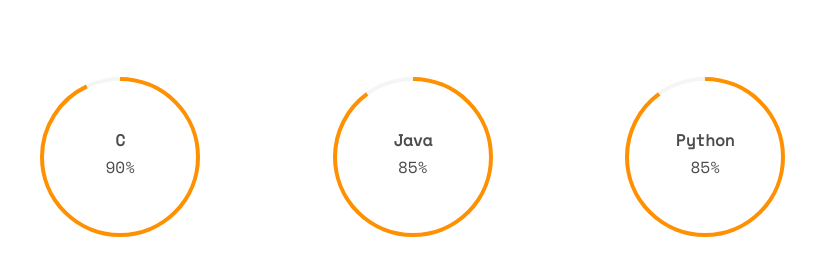
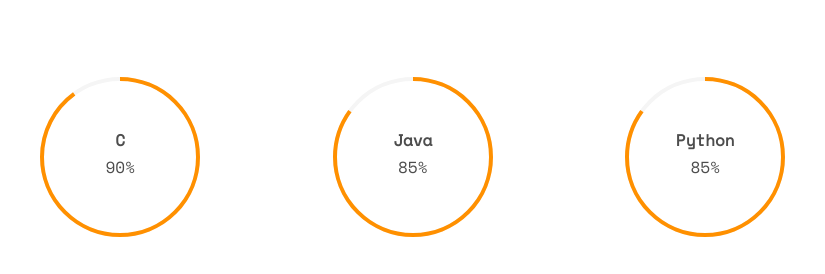
Before and after one commit to ashish9348/ashish9348.github.io, a plain HTML site: page index.html in a window 1280 px wide. Shown: the part 3865-4139 px from the top of the page, 81-906 px from the left. Drawn offline with nearby package versions, Linux system fonts and the light colour scheme; files whose address does not match are found by name.

Commit message:
Update index.html

```diff
--- a/index.html
+++ b/index.html
@@ -205,13 +205,13 @@
 			</div>
 			<div class="row row-pb-md">
 				<div class="col-md-3 col-sm-6 col-xs-12 text-center">
-					<div class="chart" data-percent="93"><span><strong>C</strong>90%</span></div>
+					<div class="chart" data-percent="90"><span><strong>C</strong>90%</span></div>
 				</div>
 				<div class="col-md-3 col-sm-6 col-xs-12 text-center">
-					<div class="chart" data-percent="90"><span><strong>Java</strong>85%</span></div>
+					<div class="chart" data-percent="85"><span><strong>Java</strong>85%</span></div>
 				</div>
 			     <div class="col-md-3 col-sm-6 col-xs-12 text-center">
-				    <div class="chart" data-percent="90"><span><strong>Python</strong>85%</span></div>
+				    <div class="chart" data-percent="85"><span><strong>Python</strong>85%</span></div>
 				</div>
 				<div class="col-md-3 col-sm-6 col-xs-12 text-center">
 					<div class="chart" data-percent="90"><span><strong>shell</strong>90%</span></div>
```
